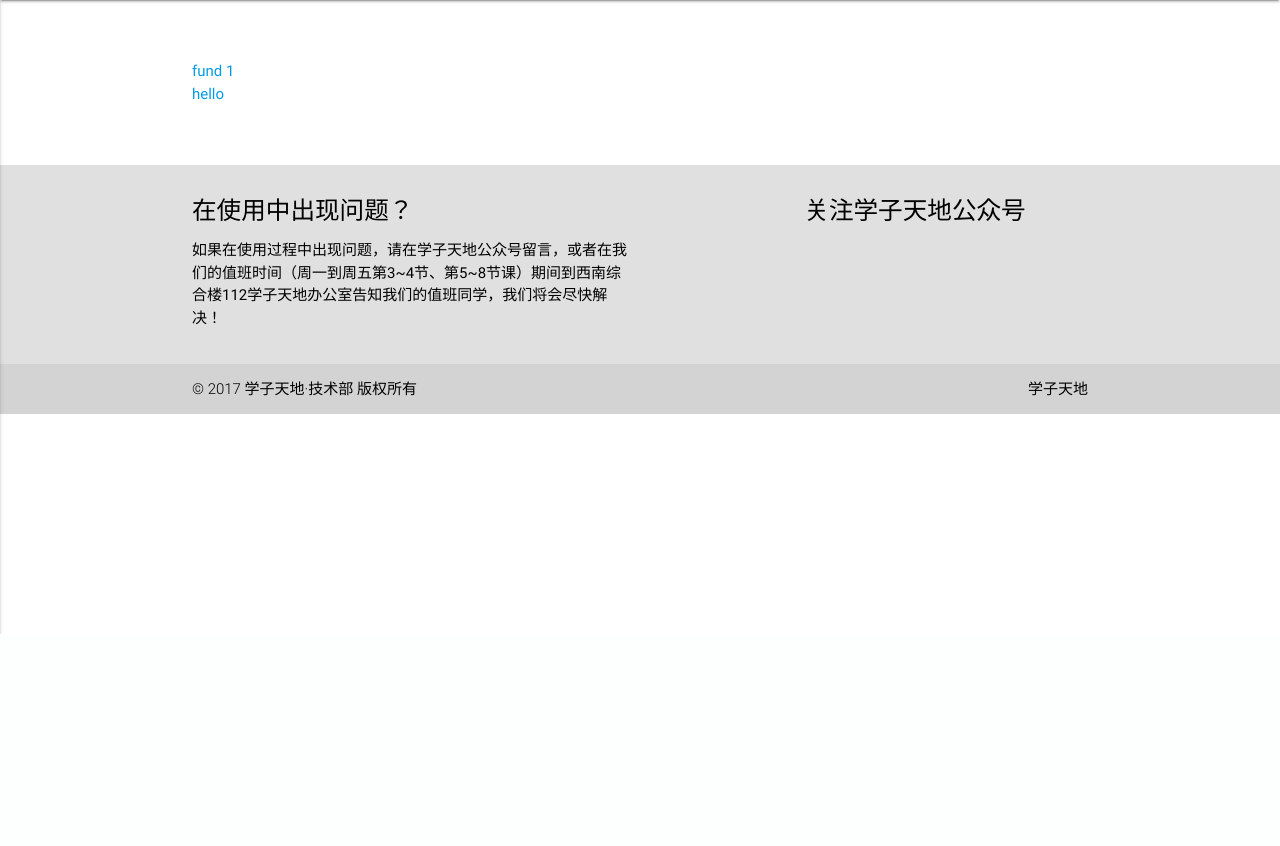
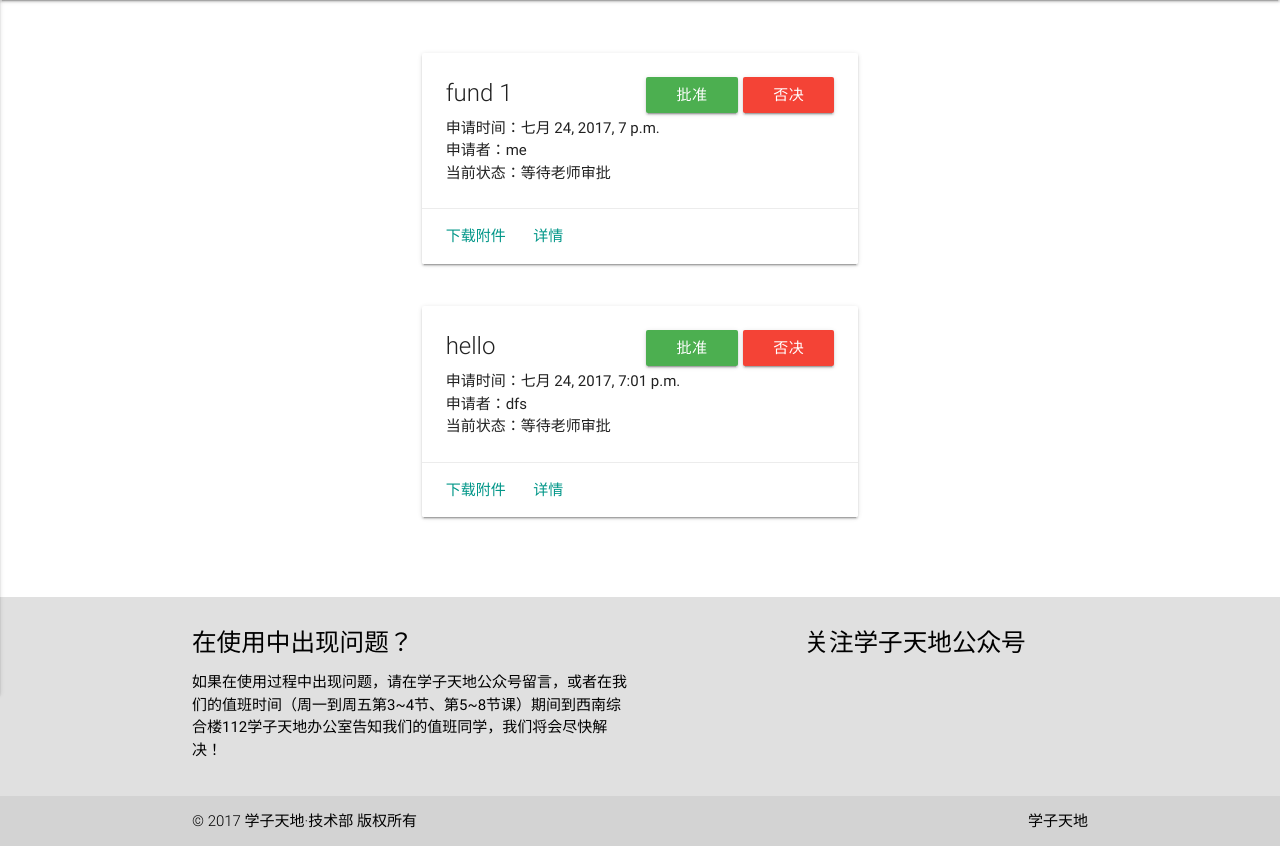
Before and after one commit to MrFool/ezFund, a Django app: page /fund/ in a window 1280 px wide. Shown: the part 166-1012 px from the top of the page. Before the commit the page ends 800 px from the top, so only its background shows below. Run offline with Django 3.2, Linux system fonts and the light colour scheme; a user stored in the database is signed in; data comes from the database, SQL or seed files in the repository; both versions use the stored data as it was after the commit; some libraries are stand-ins or nearby versions.

Commit message:
added approve module

```diff
--- a/fund/templates/base.html
+++ b/fund/templates/base.html
@@ -26,7 +26,8 @@
         <li><a href="">退出</a></li>
       </ul>
     </div>
-    <div class="nav-content container">
+      <div class="nav-content container">
+
       <span class="nav-title">{% block nav-title %} 大标题 {% endblock %}</span>
 
     </div>
--- a/fund/templates/detail.html
+++ b/fund/templates/detail.html
@@ -1,6 +1,7 @@
 {% extends "base.html" %}
 
 {% block nav-title %}{{ fund.name }} 申请详情{% endblock %}
+
 
 {% block main_container %}
 
--- a/fund/templates/index.html
+++ b/fund/templates/index.html
@@ -4,11 +4,30 @@
 
 {% block main_container %}
     {% if fund_list %}
-        <ul>
         {% for fund in fund_list %}
-            <li><a href="/fund/{{ fund.id }}/">{{ fund.name }}</a></li>
+            <div class="row">
+                <div class="col s12 m6 offset-m3">
+                  <div class="card">
+                    <div class="card-content">
+                        <span class="card-title">{{ fund.name }}
+                            <div class="right">
+                                <a class="waves-effect green waves-light btn" href="/fund/{{ fund.id }}/approve_by_stu">批准</a>
+                                <a class="waves-effect red waves-light btn" href="/fund/{{ fund.id }}/deny_by_stu">否决</a>
+                            </div>
+                        </span>
+                        <p>申请时间：{{ fund.apply_date }}</p>
+                        <p>申请者：{{ fund.charger }}</p>
+                        <p>当前状态：{{ fund.fund_status }}</p>
+
+                    </div>
+                    <div class="card-action">
+                        <a class="teal-text" href="/upload/{{ fund.plan_file }}">下载附件</a>
+                        <a class="teal-text" href="/fund/{{ fund.id }}/">详情</a>
+                    </div>
+                  </div>
+                </div>
+              </div>
         {% endfor %}
-        </ul>
     {% else %}
         <p>No funds are available.</p>
     {% endif %}
--- a/fund/urls.py
+++ b/fund/urls.py
@@ -5,4 +5,8 @@ from . import views
 urlpatterns = [
     url(r'^$', views.index, name='index'),
     url(r'^(?P<fund_id>[0-9]+)/$', views.detail, name='detail'),
+    url(r'^(?P<fund_id>[0-9]+)/approve_by_stu', views.stucon_approve, name='student congress approve'),
+    url(r'^(?P<fund_id>[0-9]+)/deny_by_stu', views.stucon_deny, name='student congress deny'),
+    url(r'^(?P<fund_id>[0-9]+)/approve_by_tec', views.teacher_approve, name='teacher approve'),
+    url(r'^(?P<fund_id>[0-9]+)/deny_by_tec', views.teacher_deny, name='teacher deny'),
 ]
--- a/fund/views.py
+++ b/fund/views.py
@@ -1,8 +1,7 @@
 from django.http import HttpResponse
 from django.shortcuts import get_object_or_404, render
 from django.contrib.auth import authenticate, logout, login
-from django.contrib.auth.models import _user_has_perm
-from django.contrib.auth.decorators import login_required
+from django.contrib.auth.decorators import login_required, permission_required
 
 from .models import Fund
 
@@ -28,14 +27,35 @@ def detail(request, fund_id):
     return render(request, 'detail.html', content)
 
 
-def approve(request, fund_id):
-    if _user_has_perm(perm="student_approve"):
-        app_fund = get_object_or_404(Fund, pk=fund_id)
-        app_fund.is_accepted_by_student = True
-        app_fund.save()
-    else:
-        if _user_has_perm(perm="teacher_approve"):
-            app_fund = get_object_or_404(Fund, pk=fund_id)
-            app_fund.is_accepted_by_teacher = True
-            app_fund.save()
+@permission_required('fund.student_approve')
+def stucon_approve(request, fund_id):
+    app_fund = get_object_or_404(Fund, pk=fund_id)
+    app_fund.is_viewed_by_student = True
+    app_fund.save()
     return detail(request, fund_id)
+
+
+@permission_required('fund.teacher_approve')
+def teacher_approve(request, fund_id):
+    app_fund = get_object_or_404(Fund, pk=fund_id)
+    app_fund.is_viewed_by_teacher = True
+    app_fund.save()
+    return detail(request, fund_id)
+
+
+@permission_required('fund.student_approve')
+def stucon_deny(request, fund_id):
+    app_fund = get_object_or_404(Fund, pk=fund_id)
+    app_fund.is_viewed_by_student = True
+    app_fund.is_objected = True
+    app_fund.save()
+    return detail(request, fund_id)
+
+
+@permission_required('fund.teacher_approve')
+def teacher_deny(request, fund_id):
+    app_fund = get_object_or_404(Fund, pk=fund_id)
+    app_fund.is_viewed_by_teacher = True
+    app_fund.is_objected = True
+    app_fund.save()
+    return detail(request, fund_id)
```
Also changed, not shown: db.sqlite3.
